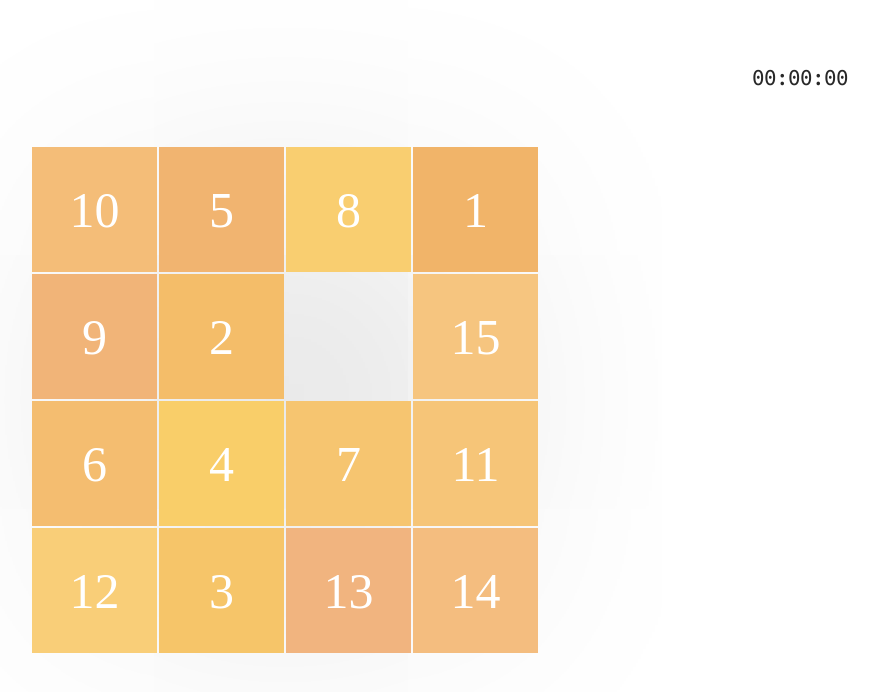
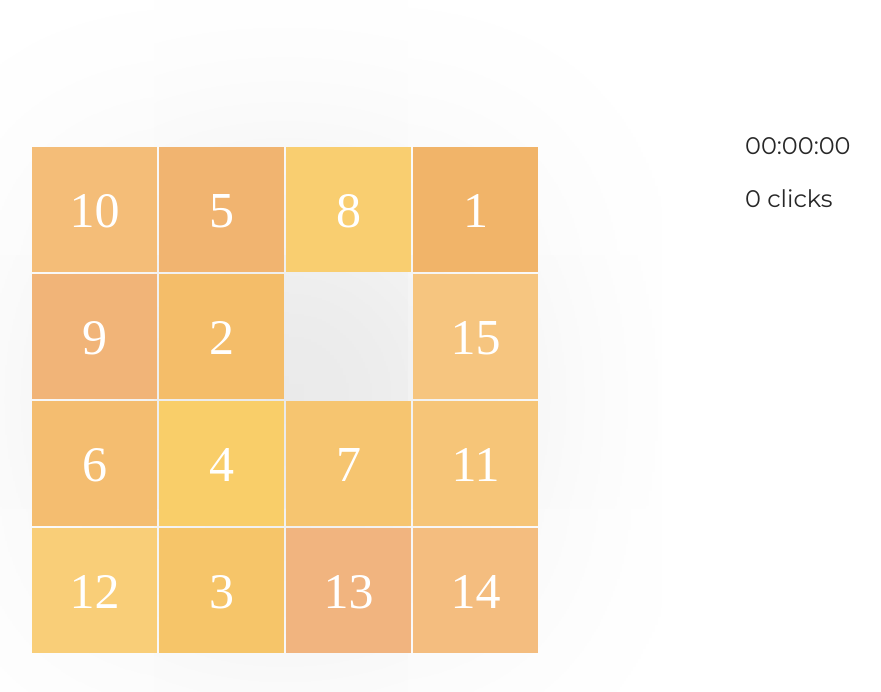
Before and after one commit to MateCon/fifteen-puzzle, a React (Create React App) app: page / in a window 1280 px wide. Shown: the top 692 px of the page, without its empty margins (355-1236 px from the left). Built offline with nearby package versions, Linux system fonts and the light colour scheme.

Commit message:
track click count

```diff
--- a/src/components/Grid/Grid.scss
+++ b/src/components/Grid/Grid.scss
@@ -18,7 +18,8 @@
 	transform: translateX(-50%);
 }
 
-.timer {
+.stats {
+	width: 100px;
 	font-family: "Ubuntu Mono";
 	font-size: 1.5em;
 	color: rgb(40, 40, 40);
--- a/src/components/Grid/Grid.tsx
+++ b/src/components/Grid/Grid.tsx
@@ -21,6 +21,7 @@ const Grid: FC = () => {
     const [hasEnded, setHasEnded] = useState<boolean>(false);
     const [showModal, setShowModal] = useState<boolean>(false);
     const { isRunning, resume, restart, stop, getTimeFormatted, minutes, seconds } = useTimer(100);
+    const [clickCount, setClickCount] = useState<number>(0);
 
     const playAgain = () => {
         setHasEnded(false);
@@ -57,6 +58,7 @@ const Grid: FC = () => {
                 prev_x = temp[0];
                 prev_y = temp[1];
             }
+            setClickCount(clickCount + 1);
             setEmpty([x, y]);
         }
         const win = cells.every(cell => cell.x === cell.expectedX && cell.y === cell.expectedY);
@@ -100,7 +102,10 @@ const Grid: FC = () => {
                 <button onClick={playAgain}>Play Again</button>
             </div>
         </Modal>
-        <div className='timer'>{getTimeFormatted(0)}</div>
+        <div className='stats'>
+            <p>{getTimeFormatted(0)}</p>
+            <p>{clickCount} clicks</p>
+        </div>
         {
             cells.map(cell => <Cell
                 key={cell.index}
```
